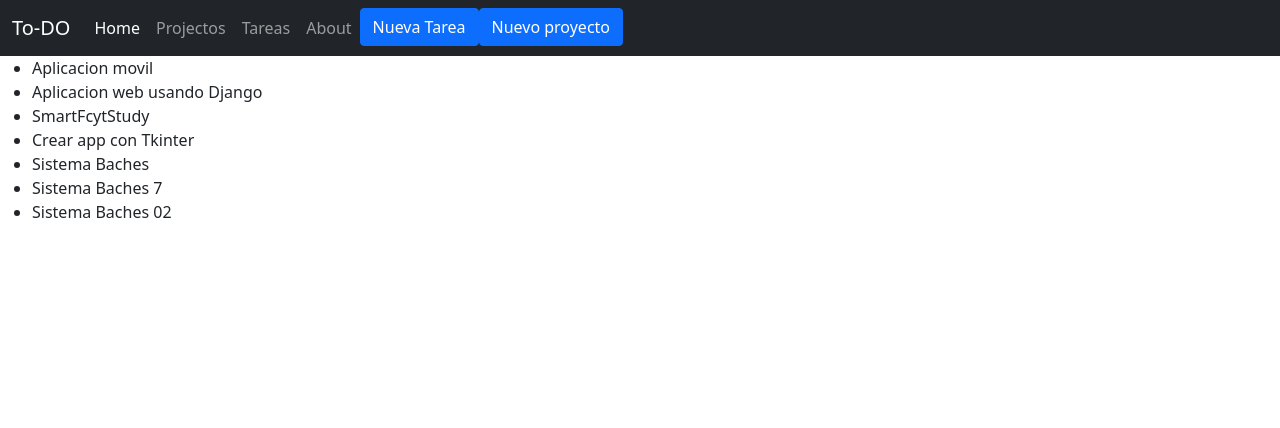
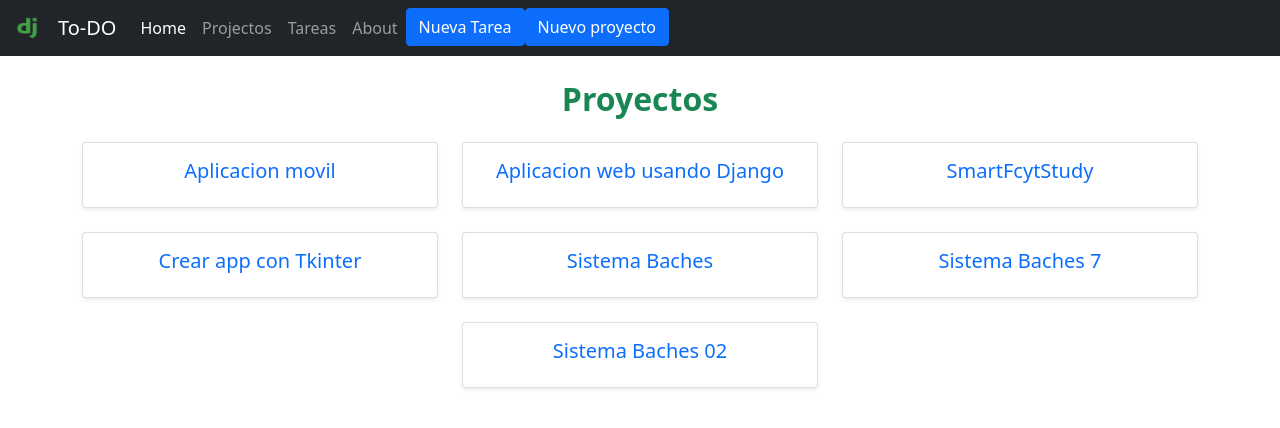
Before and after one commit to Jose-crypto/django-project, a Django app: page /projects/ in a window 1280 px wide. Shown: the top 428 px of the page. Run offline with Django 5.2, Linux system fonts and the light colour scheme; data comes from the database, SQL or seed files in the repository; both versions use the stored data as it was after the commit.

Commit message:
modificacion de arcihvos

```diff
--- a/myapp/forms.py
+++ b/myapp/forms.py
@@ -3,3 +3,7 @@ from django import forms
 class CreateNewTask(forms.Form):
     titulo = forms.CharField(label='Titulo de la tarea', max_length=200)# esto envia al html no a la DB
     descripcion = forms.CharField(label="Descripcion de la tarea",widget=forms.Textarea)
+
+
+class CreateNewProject(forms.Form):
+    nombre_proyecto=forms.CharField(label='Titulo del proyecto', max_length=200)
--- a/myapp/projects.py
+++ /dev/null
@@ -1,4 +0,0 @@
-from django import forms
-
-class ProjectForm(forms.Form):
-    name = forms.CharField(label='Titulo del proyecto', max_length=200)
--- a/myapp/templates/layouts/base.html
+++ b/myapp/templates/layouts/base.html
@@ -1,6 +1,11 @@
+
+{% load static %}
 <link href="https://cdn.jsdelivr.net/npm/bootstrap@5.0.2/dist/css/bootstrap.min.css" rel="stylesheet" integrity="sha384-EVSTQN3/azprG1Anm3QDgpJLIm9Nao0Yz1ztcQTwFspd3yD65VohhpuuCOmLASjC" crossorigin="anonymous">
 <nav class="navbar navbar-expand-lg navbar-dark bg-dark">
   <div class="container-fluid">
+    <a class="navbar-brand" href="/">
+      <img src="{% static 'img/django-1.png'%}" alt="iconlogo" width="30" height="24">
+    </a>
     <a class="navbar-brand" href="/">To-DO</a>
     <button class="navbar-toggler" type="button" data-bs-toggle="collapse" data-bs-target="#navbarScroll" aria-controls="navbarScroll" aria-expanded="false" aria-label="Toggle navigation">
       <span class="navbar-toggler-icon"></span>
@@ -11,19 +16,19 @@
           <a class="nav-link active" aria-current="page" href="/">Home</a>
         </li>
         <li class="nav-item">
-          <a class="nav-link" href="/projects">Projectos</a>
+          <a class="nav-link" href="{% url 'projects' %}">Projectos</a>
         </li>
         <li class="nav-item">
-          <a class="nav-link" href="/tasks">Tareas</a>
+          <a class="nav-link" href="{% url 'tasks' %}">Tareas</a>
         </li>
           <li class="nav-item">
-          <a class="nav-link" href="/about">About</a>
+          <a class="nav-link" href="{% url 'about' %}">About</a>
         </li>
         <li class="nav-item">
-        <a type="button" href="/form" class="btn btn-primary">Nueva Tarea</a>
+        <a type="button" href="{% url 'form' %}" class="btn btn-primary">Nueva Tarea</a>
         </li>
          <li class="nav-item mr-4">
-        <a type="button" href="/form_create_project" class="btn btn-primary">Nuevo proyecto</a>
+        <a type="button" href="{% url 'form_create_project' %}" class="btn btn-primary">Nuevo proyecto</a>
         </li>
       </ul>
     </div>
--- a/myapp/templates/projects/projects.html
+++ b/myapp/templates/projects/projects.html
@@ -1,23 +1,24 @@
-<!DOCTYPE html>
-<html lang="en">
-<head>
-    <meta charset="UTF-8">
-    <meta name="viewport" content="width=device-width, initial-scale=1.0">
-    <link href="https://cdn.jsdelivr.net/npm/bootstrap@5.0.2/dist/css/bootstrap.min.css" rel="stylesheet" integrity="sha384-EVSTQN3/azprG1Anm3QDgpJLIm9Nao0Yz1ztcQTwFspd3yD65VohhpuuCOmLASjC" crossorigin="anonymous">
-    <title>Projects</title>
-</head>
-<body>
-      {% extends 'layouts/base.html' %}
 
+{% extends 'layouts/base.html' %}
 
-    {% block content %}
-        <ul>
-            {% for project in projects %}
-                <li>{{project.name}} </li>
-            {% endfor %}
-        </ul>
-   {% endblock %}
+{% block content %}
+<div class="container mt-4">
+      <h2 class="text-center mb-4 fw-bold text-success">Proyectos</h2>
 
-
-</body>
-</html>
+  <div class="row justify-content-center">
+    {% for project in projects %}
+      <div class="col-md-4 col-sm-6 mb-4">
+        <div class="card shadow-sm text-center">
+          <div class="card-body">
+            <h5 class="card-title text-primary">{{ project.name }}</h5>
+          </div>
+        </div>
+      </div>
+    {% empty %}
+      <div class="col-12 text-center">
+        <p class="text-muted">No hay proyectos disponibles.</p>
+      </div>
+    {% endfor %}
+  </div>
+</div>
+{% endblock %}
--- a/myapp/urls.py
+++ b/myapp/urls.py
@@ -4,10 +4,10 @@ from . import views
 
 urlpatterns=[
     path('',views.index),
-    path('about/',views.about),
-    path('hello/<str:username>',views.greeting),
-    path('projects/',views.projects),
-    path('tasks/',views.tasks),
-    path('form/', views.create_task),
-    path('form_create_project',views.create_project)
+    path('about/',views.about , name='about'),
+    path('hello/<str:username>',views.greeting,name='hello'),
+    path('projects/',views.projects,name='projects'),
+    path('tasks/',views.tasks, name='tasks'),
+    path('form/', views.create_task, name='form'),
+    path('form_create_project/',views.create_project, name='form_create_project')
 ]
--- a/myapp/views.py
+++ b/myapp/views.py
@@ -1,50 +1,56 @@
 from django.http import HttpResponse
-from .models import Project , Task
-from django.shortcuts import render , redirect
-from .forms import CreateNewTask
-from .projects import ProjectForm
+from .models import Project, Task
+from django.shortcuts import render, redirect
+from .forms import CreateNewTask, CreateNewProject
+
 # Create your views here.
-def index(request):
-    title="Djanngo Course"
-    return  render(request, 'index.html', {'title':title} )
 
 
-def greeting(request,username):
+def index(request):
+    title = "Djanngo Course"
+    return render(request, 'index.html', {'title': title})
+
+
+def greeting(request, username):
     print(username)
     return HttpResponse('<h1>Hi! %s <h1>' % username)
 
 
 def about(request):
-    return render(request , 'about.html')
+    return render(request, 'about.html')
 
 
 def projects(request):
    # projects = list(Project.objects.values())
     projects = Project.objects.all()
-    return render(request, 'projects/projects.html',{
+    return render(request, 'projects/projects.html', {
         'projects': projects
     })
 
+
 def tasks(request):
-    tasks= Task.objects.all()
-    return render(request, 'tasks/tasks.html',{
+    tasks = Task.objects.all()
+    return render(request, 'tasks/tasks.html', {
         'tasks': tasks
-    } )
+    })
+
 
 def create_task(request):
     if request.method == 'GET':
-        return render(request, 'tasks/form.html',{
+        return render(request, 'tasks/form.html', {
             'form': CreateNewTask()
         })
     else:
-        Task.objects.create(titulo=request.POST['titulo'] ,descripcion=request.POST['descripcion'], project_id=2)
-        return redirect('/tasks/')
+        Task.objects.create(
+            titulo=request.POST['titulo'], descripcion=request.POST['descripcion'], project_id=2)
+        return redirect('tasks')
 
 
 def create_project(request):
-    if request.method== 'GET':
-        return render(request, 'projects/form_create_project.html',{
-            'form': ProjectForm()
+    if request.method == 'GET':
+        return render(request, 'projects/form_create_project.html', {
+            'form': CreateNewProject()
         })
     else:
-        ProjectForm.objects.create(name=request.POST['name'])
+        Project.objects.create(name=request.POST['nombre_proyecto'])
+        return redirect('projects')
```
Also changed, not shown: myapp/templates/tasks/tasks.html (+5 -2 lines), db.sqlite3, myapp/static/img/django-1.png (added), myapp/templates/projects/form_create_project.html (line endings or trailing spaces).
